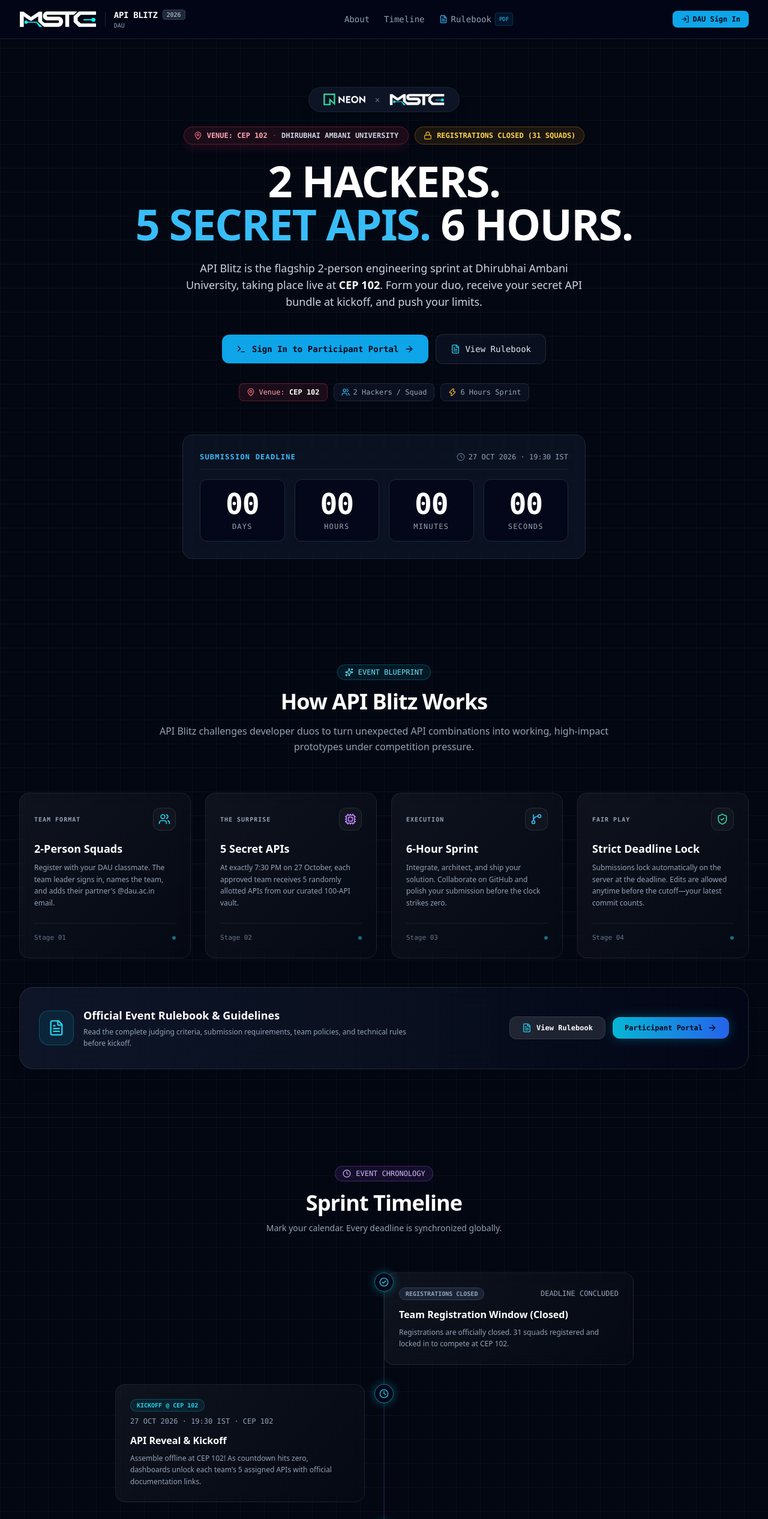
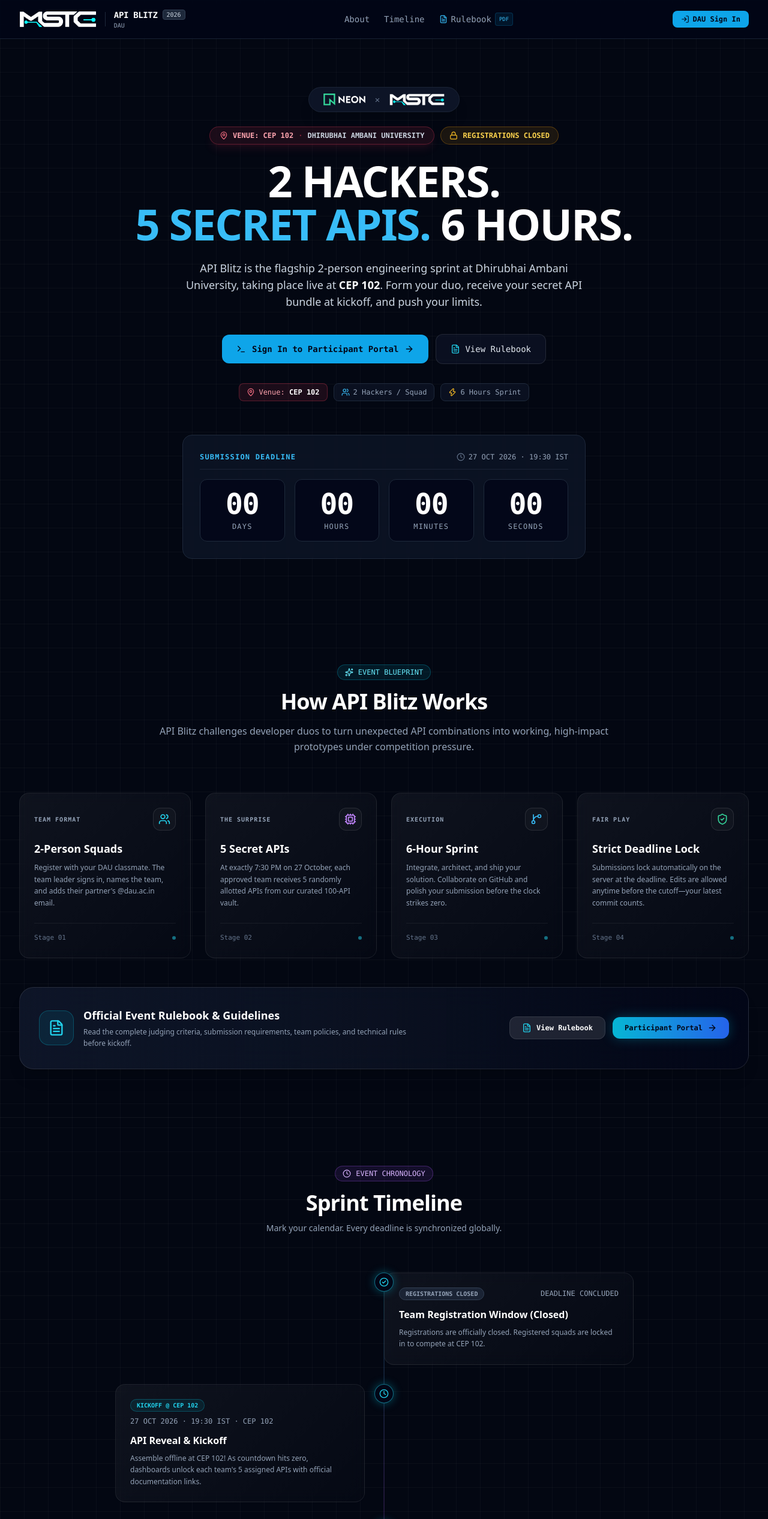
Before and after one commit to dhanyamankad/api_blitz, a Next.js app: page / in a window 1280 px wide. Shown: the top 2533 px of the page at 60% size. Built offline with nearby package versions, Linux system fonts and the light colour scheme; no server answers; the database is empty.

Commit message:
fix: remove public disclosure of squad count

```diff
--- a/src/app/page.tsx
+++ b/src/app/page.tsx
@@ -73,7 +73,7 @@
 
               <div className="inline-flex items-center gap-2 rounded-full border border-amber-500/30 bg-amber-500/10 px-3.5 py-1.5 text-xs font-mono font-semibold text-amber-300 backdrop-blur-md">
                 <Lock className="h-3.5 w-3.5 text-amber-400" />
-                <span>REGISTRATIONS CLOSED (31 SQUADS)</span>
+                <span>REGISTRATIONS CLOSED</span>
               </div>
             </div>
 
--- a/src/components/Timeline.tsx
+++ b/src/components/Timeline.tsx
@@ -5,7 +5,7 @@
     {
       time: "DEADLINE CONCLUDED",
       title: "Team Registration Window (Closed)",
-      desc: "Registrations are officially closed. 31 squads registered and locked in to compete at CEP 102.",
+      desc: "Registrations are officially closed. Registered squads are locked in to compete at CEP 102.",
       status: "completed",
       badge: "REGISTRATIONS CLOSED",
       badgeColor: "text-slate-400 border-slate-700 bg-slate-800/80",
--- a/src/components/dashboard/RegistrationsClosedScreen.tsx
+++ b/src/components/dashboard/RegistrationsClosedScreen.tsx
@@ -28,7 +28,7 @@
         </h1>
 
         <p className="mt-3 text-xs sm:text-sm text-slate-300 max-w-lg mx-auto leading-relaxed">
-          The registration window for <span className="text-white font-semibold">API Blitz 2026</span> has now concluded. A total of <span className="text-sky-400 font-bold font-mono">31 squads</span> have been registered and confirmed for the sprint.
+          The registration window for <span className="text-white font-semibold">API Blitz 2026</span> has now concluded. All registered squads are confirmed and locked in for the sprint.
         </p>
 
         {/* Venue & Event Logistics Card */}
```
